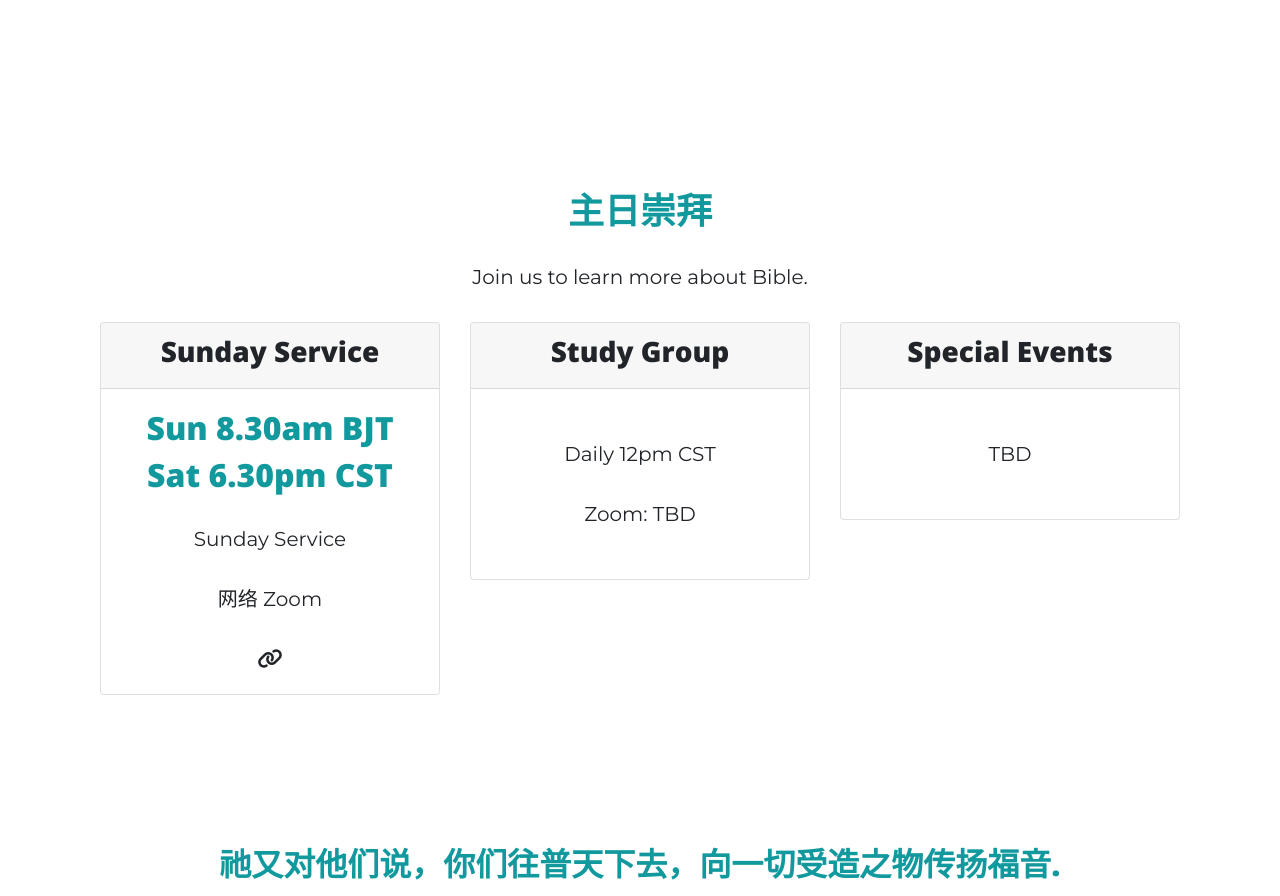
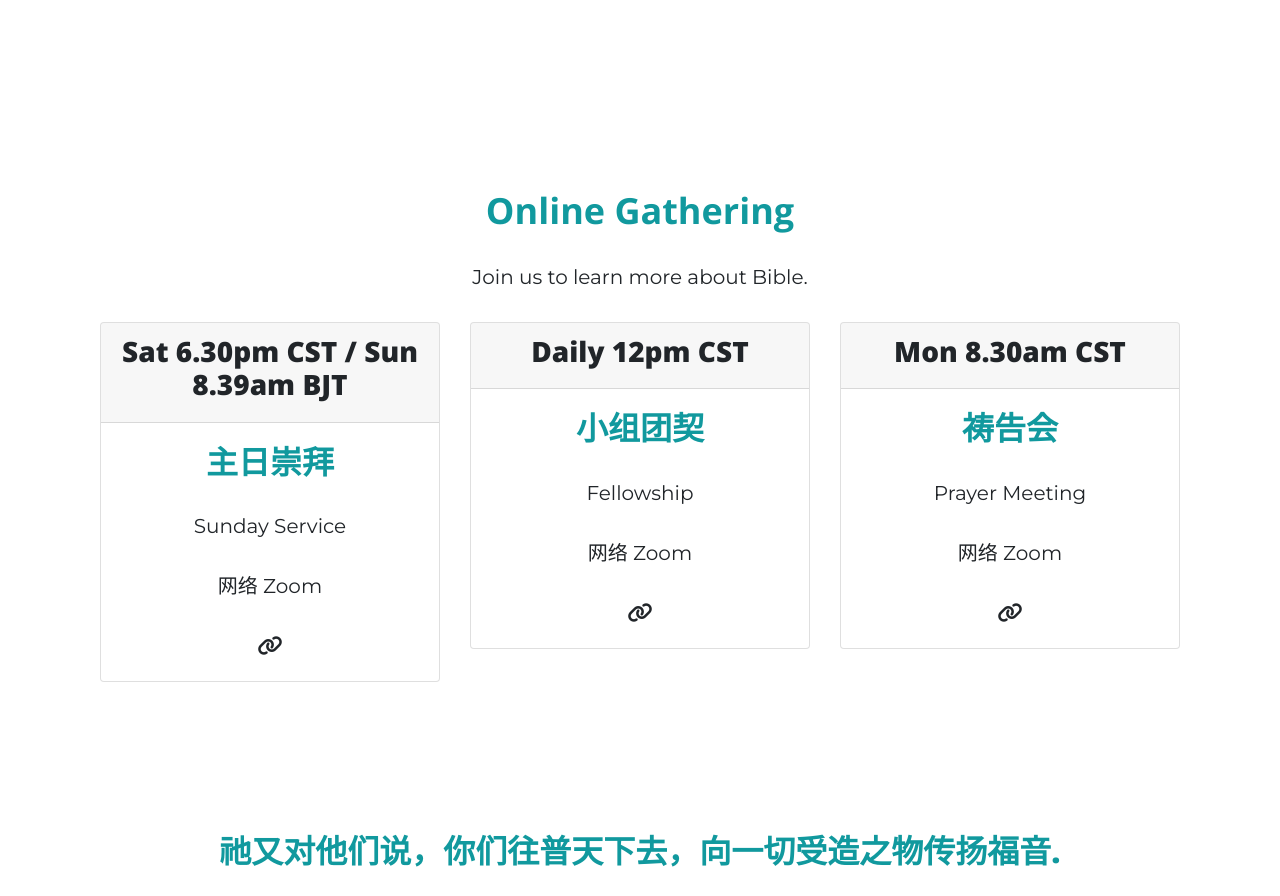
Before and after one commit to aquangela/BeyondOnline, a Flask app: page / in a window 1280 px wide. Shown: the part 881-1777 px from the top of the page. Run offline with Flask 2, Linux system fonts and the light colour scheme; some libraries are stand-ins or nearby versions.

Commit message:
edit streaming

```diff
--- a/templates/display.html
+++ b/templates/display.html
@@ -46,20 +46,19 @@
 <!--info-->
 
   <section class="colored-section" id="info">
-    <h2 class='section-heading'>主日崇拜</h2>
+    <h2 class='section-heading'>Online Gathering</h2>
     <p>Join us to learn more about Bible.</p>
     <div class="row">
       <div class="info-column col-lg-4 col-md-6">
         <div class='card'>
           <div class="card-header">
-            <h3>Sunday Service</h3>
+            <h3>Sat 6.30pm CST / Sun 8.39am BJT</h3>
           </div>
           <div class="card-body">
-            <h2 class="info-text">Sun 8.30am BJT</h2>
-              <h2 class="info-text">Sat 6.30pm CST</h2>
+            <h2 class="info-text">主日崇拜</h2>
             <p>Sunday Service</p>
             <p>网络 Zoom</p>
-            <a href="https://twitter.com/home"><i class="fas fa-link"></i></a>
+            <a href="#"><i class="fas fa-link"></i></a>
 <!--            <button type="button" class="btn btn-lg btn-block btn-outline-dark">Sign Up</button>-->
             </div>
           </div>
@@ -67,12 +66,13 @@
       <div class="info-column col-lg-4 col-md-6">
         <div class='card'>
           <div class="card-header">
-            <h3>Study Group</h3>
+            <h3>Daily 12pm CST</h3>
           </div>
           <div class="card-body">
-<!--            <h2 class="price-text">Free</h2>-->
-            <p>Daily 12pm CST</p>
-            <p>Zoom: TBD</p>
+            <h2 class="info-text">小组团契</h2>
+            <p>Fellowship</p>
+            <p>网络 Zoom</p>
+            <a href="#"><i class="fas fa-link"></i></a>
 <!--            <button type="button" class="btn btn-lg btn-block btn-outline-dark">Sign Up</button>-->
           </div>
           </div>
@@ -80,11 +80,13 @@
             <div class="info-column col-lg-4">
         <div class='card'>
           <div class="card-header">
-            <h3>Special Events</h3>
+            <h3>Mon 8.30am CST</h3>
           </div>
           <div class="card-body">
-<!--            <h2 class="price-text">Free</h2>-->
-            <p>TBD</p>
+            <h2 class="info-text">祷告会</h2>
+            <p>Prayer Meeting</p>
+            <p>网络 Zoom</p>
+            <a href="#"><i class="fas fa-link"></i></a>
 <!--            <button type="button" class="btn btn-lg btn-block btn-outline-dark">Sign Up</button>-->
           </div>
           </div>
```
